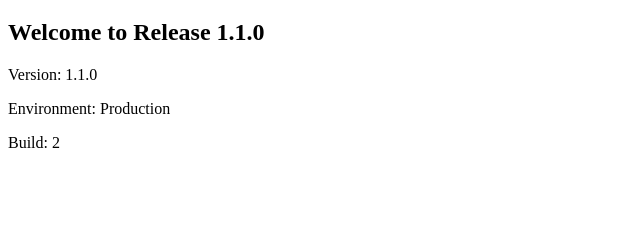
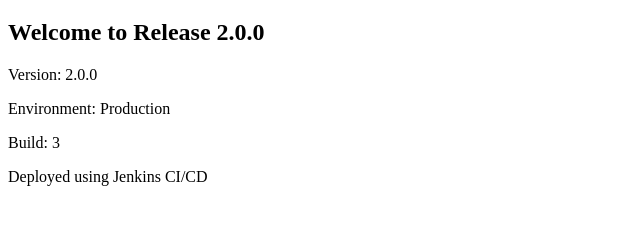
Before and after one commit to naveenbhardwaj5828-lang/devops-assessment-lab, a plain HTML site: page index.html in a window 1280 px wide. Shown: the part 61-286 px from the top of the page, without its empty margins (0-640 px from the left). Drawn offline with Linux system fonts and the light colour scheme.

Commit message:
Release version 2.0.0

```diff
--- a/index.html
+++ b/index.html
@@ -5,9 +5,10 @@
 </head>
 <body>
   <h1>DevOps Demo Application</h1>
-  <h2>Welcome to Release 1.1.0</h2>
-  <p>Version: 1.1.0</p>
+  <h2>Welcome to Release 2.0.0</h2>
+  <p>Version: 2.0.0</p>
   <p>Environment: Production</p>
-  <p>Build: 2</p>
+  <p>Build: 3</p>
+  <p>Deployed using Jenkins CI/CD</p>
 </body>
 </html>
```
